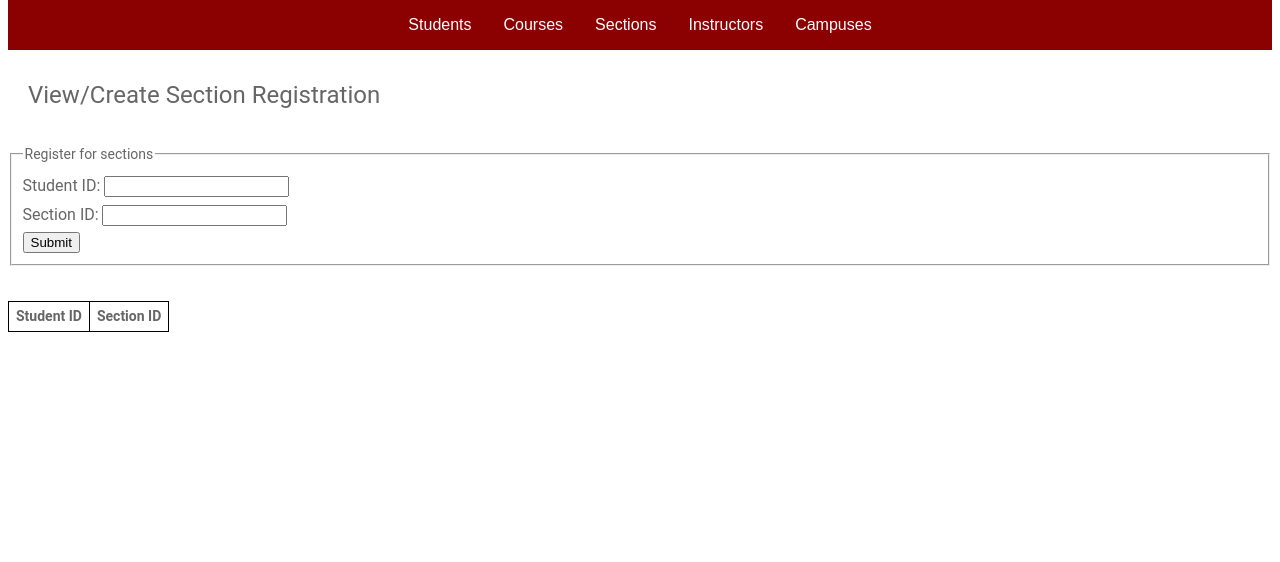
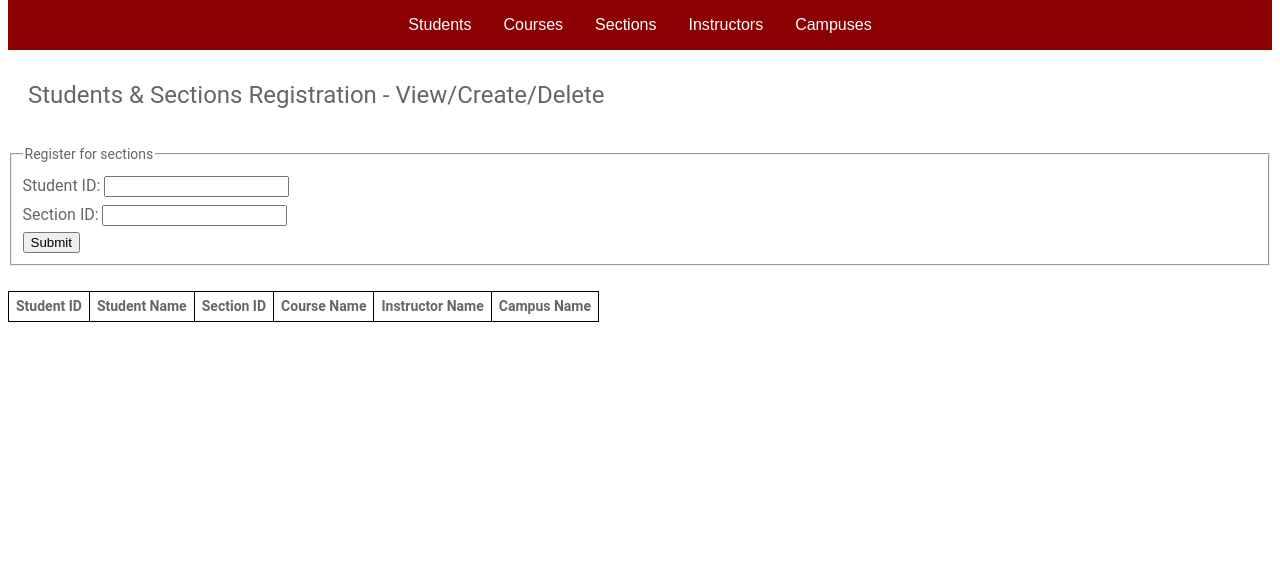
Before and after one commit to lyanita/cs340-project, a Flask app: page /section_register.html in a window 1280 px wide. Shown: the part 83-645 px from the top of the page. Run offline with Flask 2, Linux system fonts and the light colour scheme; data that the repository does not hold is empty; some libraries are stand-ins or nearby versions.

Commit message:
Updated table

```diff
--- a/templates/section_register.html
+++ b/templates/section_register.html
@@ -15,7 +15,7 @@
     <!-- navbar placeholder-->
     <div id="navbar"></div>
 
-    <h3>View/Create Section Registration</h3>
+    <h3>Students & Sections Registration - View/Create/Delete </h3>
 
     <!-- Form (Register Section) -->
     <div class="section-register-forms">
@@ -35,19 +35,26 @@
 
     <!-- Table -->
     <div id="student-section-container">
-        <h4>{{ post_message2 }}</h4>
         <table id="student-section-table">
             <thead>
                 <tr>
                     <th>Student ID</th>
+                    <th>Student Name</th>
                     <th>Section ID</th>
+                    <th>Course Name</th>
+                    <th>Instructor Name</th>
+                    <th>Campus Name</th>
                 </tr>
             </thead>
             <tbody>
-                {% for item in items2 %}
+                {% for item in items %}
                 <tr>
                     <td>{{ item['student_id'] }}</td>
+                    <td>{{ item['student_name'] }}</td>
                     <td>{{ item['section_id'] }}</td>
+                    <td>{{ item['course_name'] }}</td>
+                    <td>{{ item['instructor_name'] }}</td>
+                    <td>{{ item['campus_name'] }}</td>
                     <td> <input type='button' name='delete' value='Delete'
                         onclick="window.location='/delete-student-section/{{ item['student_id'] }}{{ item['section_id'] }}'"></td>
                 </tr>
```
